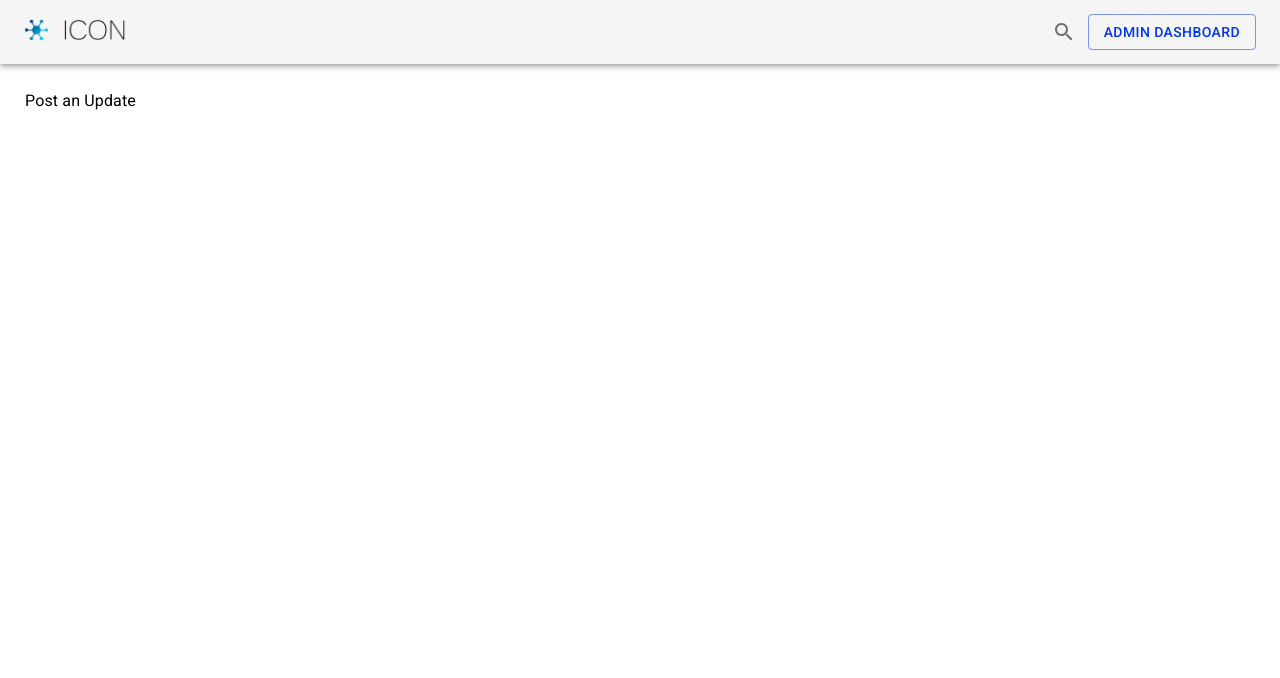
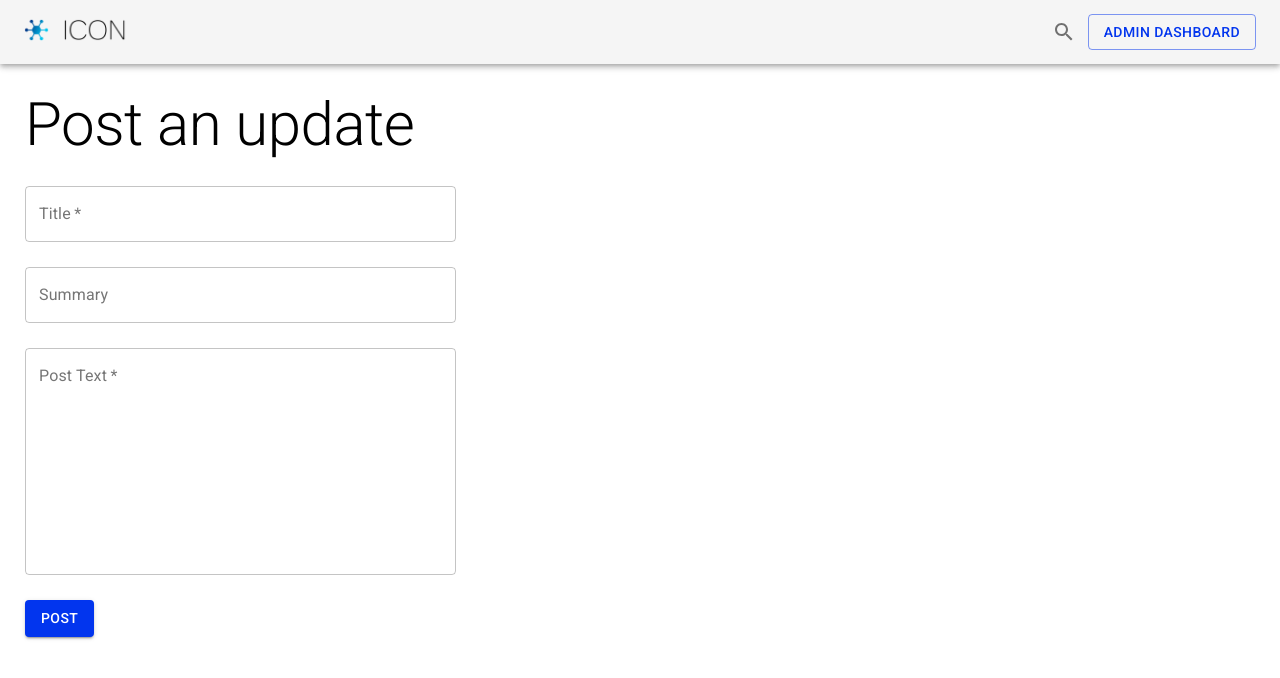
Before and after one commit to ic-drp02/drp-client-web, a React (Create React App) app: page /postupdate in a window 1280 px wide. Shown: the top 678 px of the page. Built offline with nearby package versions, Linux system fonts and the light colour scheme.

Commit message:
Implement basic form for posting updates

```diff
--- a/src/index.js
+++ b/src/index.js
@@ -3,7 +3,6 @@ import ReactDOM from "react-dom";
 import { BrowserRouter as Router } from "react-router-dom";
 
 import { createMuiTheme, ThemeProvider } from "@material-ui/core";
-import { blue } from "@material-ui/core/colors";
 
 import "./index.css";
 
--- a/src/pages/PostUpdate.js
+++ b/src/pages/PostUpdate.js
@@ -1,11 +1,52 @@
 import React from "react";
 
-import { Typography } from "@material-ui/core";
+import { Typography, TextField, Grid, Button } from "@material-ui/core";
+import { makeStyles } from "@material-ui/core/styles";
+
+const useStyles = makeStyles({
+  field: {
+    width: "35%",
+    marginTop: 25,
+  },
+  button: {
+    marginTop: 25,
+  },
+});
 
 export default function PostUpdate() {
+  const styles = useStyles();
+
   return (
-    <>
-      <Typography>Post an Update</Typography>
-    </>
+    <Grid>
+      <Typography variant="h2">Post an update</Typography>
+      <Grid item xs={12}>
+        <TextField
+          className={styles.field}
+          label="Title"
+          variant="outlined"
+          required
+        />
+      </Grid>
+      <Grid item>
+        <TextField
+          className={styles.field}
+          label="Summary"
+          variant="outlined"
+        />
+      </Grid>
+      <Grid item>
+        <TextField
+          className={styles.field}
+          label="Post Text"
+          variant="outlined"
+          rows={10}
+          required
+          multiline
+        />
+      </Grid>
+      <Button variant="contained" className={styles.button} color="primary">
+        Post
+      </Button>
+    </Grid>
   );
 }
```
